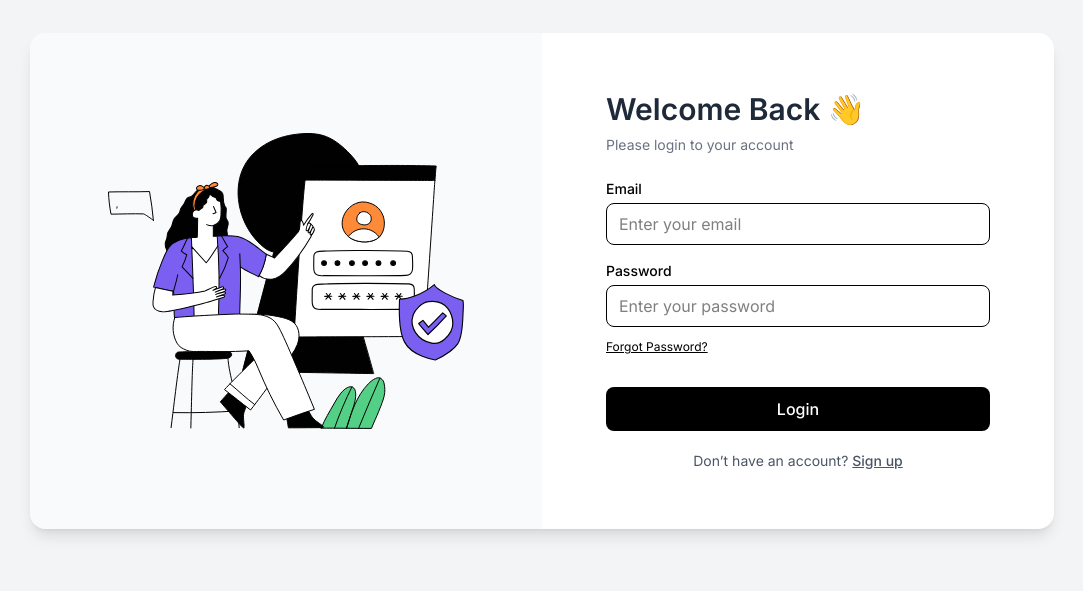
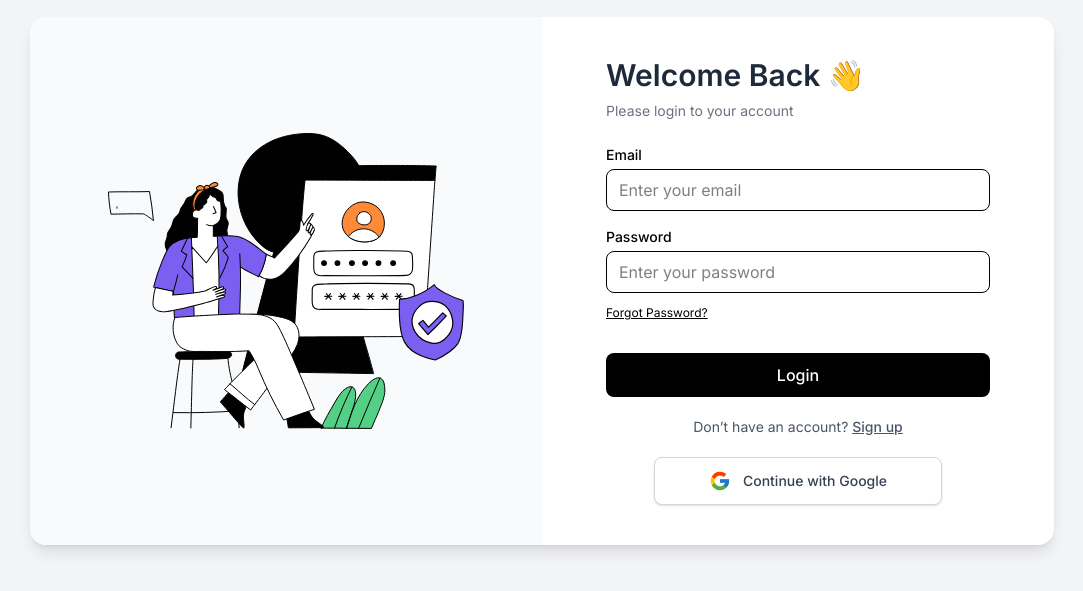
Before and after one commit to Morshedkhondokar/Zetroo-client, a React (Vite) app: page /login in a window 1280 px wide. Shown: the part 119-710 px from the top of the page, without its empty margins (98-1181 px from the left). Built offline with nearby package versions, Linux system fonts and the light colour scheme; no server answers.

Commit message:
add Google login, get token and token save cookies

```diff
--- a/src/Pages/Auth/Login.jsx
+++ b/src/Pages/Auth/Login.jsx
@@ -5,29 +5,29 @@ import { Link, useNavigate } from "react-router";
 import useAuth from "../../components/hooks/useAuth";
 import toast from "react-hot-toast";
 import { ImSpinner9 } from "react-icons/im";
+import SignInGoogle from "./SignInGoogle";
 
 const Login = () => {
-  const {signIn,loading,setLoading } = useAuth()
-  const navigate = useNavigate()
+  const { signIn, loading, setLoading } = useAuth();
+  const navigate = useNavigate();
   const {
     register,
     handleSubmit,
     formState: { errors },
   } = useForm();
 
-
-  const onSubmit = async(data) => {
-    const email = data.email
-    const password = data.password
-      try {
-        setLoading(true)
-          await signIn(email,password)
-          toast.success('Login Successfully.')
-          navigate('/')
-      } catch (error) {
-        setLoading(false)
-        console.log(error)
-      }
+  const onSubmit = async (data) => {
+    const email = data.email;
+    const password = data.password;
+    try {
+      setLoading(true);
+      await signIn(email, password);
+      toast.success("Login Successfully.");
+      navigate("/");
+    } catch (error) {
+      setLoading(false);
+      console.log(error);
+    }
   };
 
   return (
@@ -43,7 +43,7 @@ const Login = () => {
           />
         </div>
         {/* Form Section */}
-        <div className="p-6 sm:p-10 flex items-center">
+        <div className="p-6 sm:p-10 flex-col items-center">
           <form
             onSubmit={handleSubmit(onSubmit)}
             className="w-full max-w-sm mx-auto"
@@ -105,19 +105,27 @@ const Login = () => {
                   {errors.password.message}
                 </p>
               )}
-              <p onClick={()=>alert('Forgot password comming soon')} className="text-xs mt-3 underline cursor-pointer">Forgot Password?</p>
+              <p
+                onClick={() => alert("Forgot password comming soon")}
+                className="text-xs mt-3 underline cursor-pointer"
+              >
+                Forgot Password?
+              </p>
             </div>
 
             {/* Button */}
             <button
-            disabled={loading}
+              disabled={loading}
               type="submit"
               className="w-full mt-4 bg-black text-white py-2.5 rounded-lg hover:bg-gray-800 transition font-medium cursor-pointer"
             >
-               {loading ? (<ImSpinner9 className="animate-spin m-auto" />): " Login"}
-
+              {loading ? (
+                <ImSpinner9 className="animate-spin m-auto" />
+              ) : (
+                " Login"
+              )}
             </button>
-            <p className="text-sm text-center mt-5 text-gray-600">
+            <p className="text-sm text-center my-5 text-gray-600">
               Don’t have an account?{" "}
               <Link
                 to="/signUp"
@@ -127,6 +135,8 @@ const Login = () => {
               </Link>
             </p>
           </form>
+            {/* Login with google */}
+            <SignInGoogle />
         </div>
       </div>
     </div>
--- /dev/null
+++ b/src/Pages/Auth/SignInGoogle.jsx
@@ -0,0 +1,46 @@
+import React from "react";
+import { FcGoogle } from "react-icons/fc";
+import useAuth from "../../components/hooks/useAuth";
+import { useNavigate } from "react-router";
+
+const SignInGoogle = () => {
+  const { signInWithGoogle } = useAuth();
+  const navigate = useNavigate()
+
+  const handleLoginGoogle = async () =>{
+   await  signInWithGoogle()
+    navigate('/')
+  }
+
+  return (
+    <button
+      onClick={handleLoginGoogle}
+      className="
+        w-2xs
+        mx-auto
+        cursor-pointer
+        flex
+        items-center
+        justify-center
+        gap-3
+        px-4
+        py-3
+        border
+        border-gray-300
+        rounded-lg
+        bg-white
+        hover:bg-gray-50
+        transition
+        duration-200
+        shadow-sm
+      "
+    >
+      <FcGoogle size={22} />
+      <span className="text-sm font-medium text-gray-700">
+        Continue with Google
+      </span>
+    </button>
+  );
+};
+
+export default SignInGoogle;
--- a/src/Pages/Auth/SignUp.jsx
+++ b/src/Pages/Auth/SignUp.jsx
@@ -8,6 +8,7 @@ import { imageUpload } from "../../components/api/uploadImg";
 import Loading from "../../components/Loading/Loading";
 import { ImSpinner9 } from "react-icons/im";
 import toast from "react-hot-toast";
+import SignInGoogle from "./SignInGoogle";
 
 
 const SignUp = () => {
@@ -81,7 +82,7 @@ const SignUp = () => {
       {/* Container */}
       <div className="bg-white rounded-2xl shadow-lg w-full max-w-5xl grid grid-cols-1 md:grid-cols-2 overflow-hidden">
         {/* Form Section */}
-        <div className="p-6 sm:p-10 flex items-center">
+        <div className="p-6 sm:p-10 flex-col items-center">
           <form
             onSubmit={handleSubmit(onSubmit)}
             className="w-full max-w-sm mx-auto"
@@ -237,7 +238,7 @@ const SignUp = () => {
 
             </button>
 
-            <p className="text-sm text-center mt-5 text-gray-600">
+            <p className="text-sm text-center my-5 text-gray-600">
               Already have an account?{" "}
               <Link
                 to="/login"
@@ -247,6 +248,8 @@ const SignUp = () => {
               </Link>
             </p>
           </form>
+           {/* Login with google */}
+            <SignInGoogle />
         </div>
 
         {/* Lottie Section */}
--- a/src/Provider/AuthProvider.jsx
+++ b/src/Provider/AuthProvider.jsx
@@ -7,11 +7,16 @@ import {
   createUserWithEmailAndPassword,
   updateProfile,
   signOut,
+  GoogleAuthProvider,
+  signInWithPopup,
 } from "firebase/auth";
+import useAxiosCommon from "../hooks/useAxiosCommon";
+const googleProvider = new GoogleAuthProvider();
 
 const AuthProvider = ({ children }) => {
   const [user, setUser] = useState(null);
   const [loading, setLoading] = useState(false);
+  const axiosCommon = useAxiosCommon();
 
   const createUser = (email, password) => {
     setLoading(true);
@@ -23,21 +28,40 @@ const AuthProvider = ({ children }) => {
     return signInWithEmailAndPassword(auth, email, password);
   };
 
+  const signInWithGoogle = () => {
+    setLoading(true);
+    return signInWithPopup(auth, googleProvider);
+  };
+
   const logOut = async () => {
-    setLoading(true)
-    return signOut(auth)
-  }
+    setLoading(true);
+    await axiosCommon.post("/logout", {}, { withCredentials: true });
+    return signOut(auth);
+  };
 
-  const updateUserProfile = (name, photo)=>{
-     return updateProfile(auth.currentUser, {
+  const updateUserProfile = (name, photo) => {
+    return updateProfile(auth.currentUser, {
       displayName: name,
       photoURL: photo,
-    })
-  }
+    });
+  };
+
+  // Get token from server
+  const getToken = async (email) => {
+    const { data } = await axiosCommon.post(
+      `/jwt`,
+      { email },
+      { withCredentials: true }
+    );
+    return data;
+  };
 
   useEffect(() => {
     const unsubscribe = onAuthStateChanged(auth, (currentUser) => {
       setUser(currentUser);
+      if (currentUser) {
+        getToken(currentUser.email);
+      }
       setLoading(false);
     });
     return unsubscribe;
@@ -49,6 +73,7 @@ const AuthProvider = ({ children }) => {
     setLoading,
     createUser,
     signIn,
+    signInWithGoogle,
     logOut,
     updateUserProfile,
   };
--- a/src/components/Navbar/Navbar.jsx
+++ b/src/components/Navbar/Navbar.jsx
@@ -110,7 +110,8 @@ const Navbar = () => {
                 className="h-8 w-8 rounded-full bg-green-400 overflow-hidden cursor-pointer"
               >
                 <img
-                  src={user.photoURL}
+                  src={user?.photoURL}
+                  referrerPolicy="no-referrer"
                   alt="User Profile"
                   className="w-full h-full object-cover"
                 />
--- /dev/null
+++ b/src/hooks/useAxiosCommon.jsx
@@ -0,0 +1,11 @@
+import axios from "axios";
+
+const axiosCommon = axios.create({
+  baseURL: import.meta.env.VITE_API_URL,
+});
+
+const useAxiosCommon = () => {
+  return axiosCommon;
+};
+
+export default useAxiosCommon;
```
